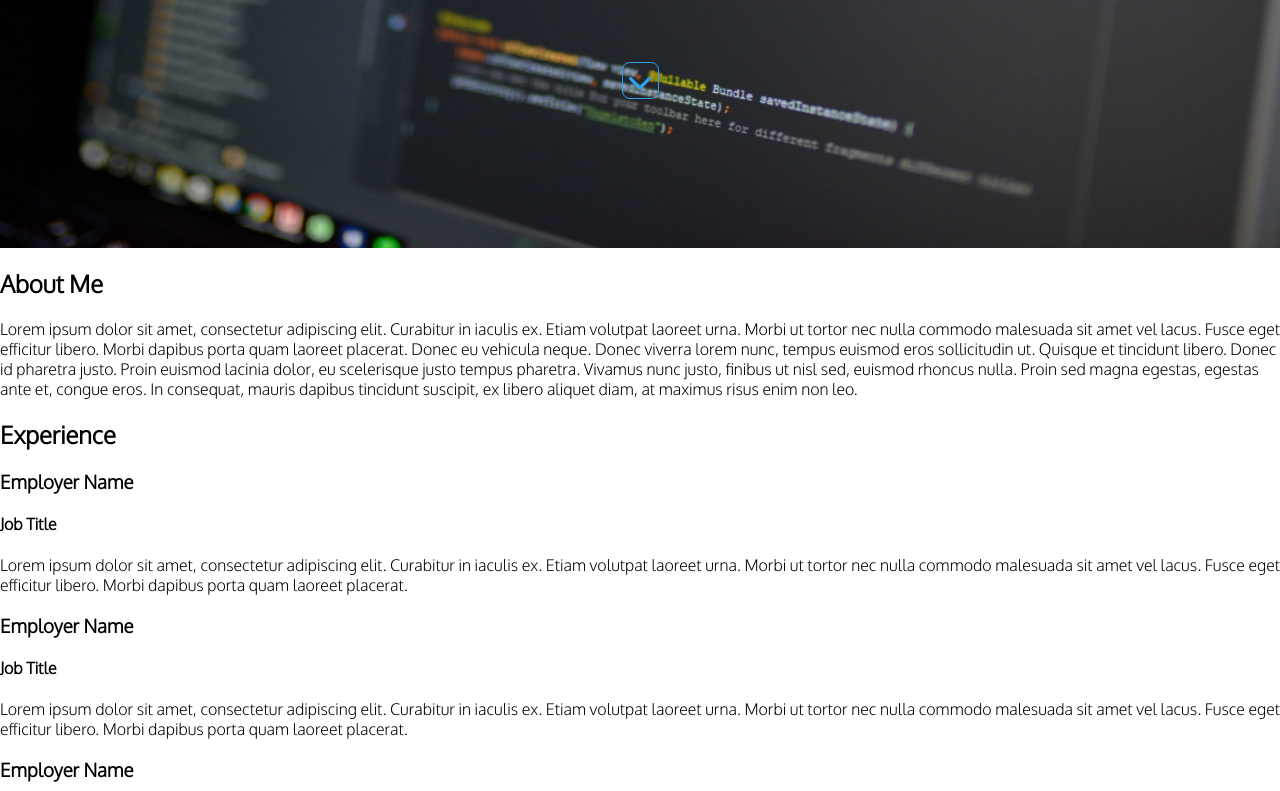
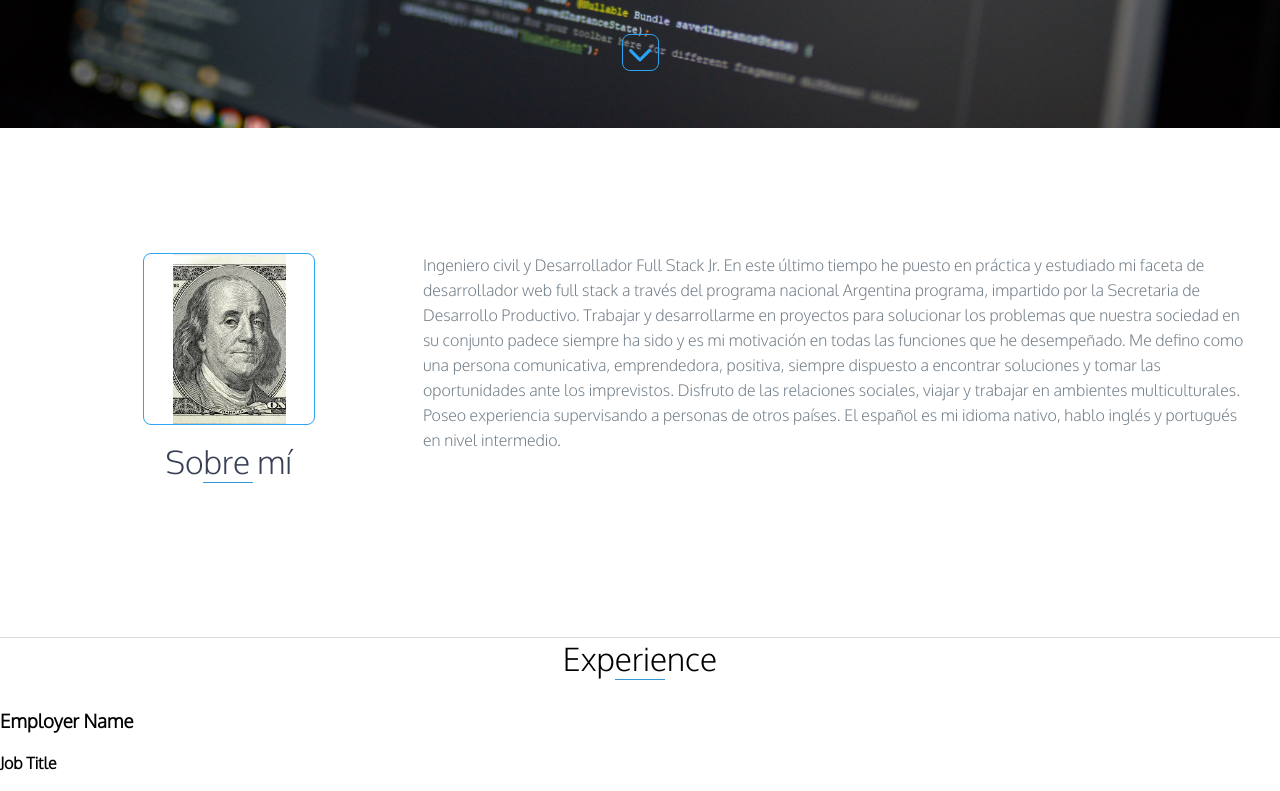
Before and after one commit to maxchz/PortafolioEstatico, a website: page index.html in a window 1280 px wide. Shown: the part 666-1457 px from the top of the page. Drawn offline with Linux system fonts and the light colour scheme.

Commit message:
seccion sobre mi cmopleta, falta implementar codigo para arrastrar la imagen y centrarla cuando usuario ingrese una nueva imagen

```diff
--- a/css/styles.css
+++ b/css/styles.css
@@ -67,7 +67,7 @@ a{
 
 #lead{
     position:relative;
-    height:100vh;
+    height:85vh;
     min-height:500px;
     max-height:1080px;
     background:url(../images/banner2.png);
@@ -137,7 +137,7 @@ a{
     width:100%;
     text-align:center;
     z-index:10;
-    bottom:18%;
+    bottom:8%;
     color:#fff;
 }
 
@@ -165,3 +165,74 @@ a{
 }
 
 @keyframes pulsate{0%{transform:scale(1, 1)}50%{transform:scale(1.6, 1.6)}100%{transform:scale(1, 1)}}
+
+
+/* SECCION SOBRE MI */
+
+#about{
+    padding:0px 15px;
+    text-align:center;
+    border-bottom:1px solid #dcd9d9;
+}
+
+#about h2{
+    color:#374054;
+}
+
+#about p{
+    color:#74808a;
+    line-height: 25px;
+    text-align:left;
+    margin:0;
+}
+
+.container-about{
+    display:flex;
+    padding:10% 1.5% 10% 1.5%;
+}
+
+.about-titulo{
+    display:flex;
+    flex-direction: column;
+    align-items: center;
+    width: 30%;
+    padding-left: 1.5%;
+    text-align:left;
+}
+.img-perfil{
+    width: 170px;
+    height: 170px;
+    padding: 0px ;
+    margin-bottom: 5%;
+}
+.img-perfil img{
+    width: 100%;
+    height: 100%;
+    border-radius: 0.5rem;
+    border:1px solid #2da4f3;
+    object-fit: contain;
+}
+.about-parrafo{
+    width:70%;
+    padding-left:1.5%;
+    padding-right: 1.5;
+}
+.heading{
+    position:relative;
+    display:flex;
+    justify-content:center;
+    align-items: center;
+    font-size:2em;
+    font-weight:300;
+    margin:0 0 30px 0}
+
+.heading:after{
+    position:absolute;
+    content:'';
+    top:100%;
+    height:1px;
+    width:50px;
+    left:0;
+    right:0;
+    margin:0 auto;
+    background:#3498db}
--- a/index.html
+++ b/index.html
@@ -75,7 +75,7 @@
         </nav>
 
     </header>
-    <!-- End header -->
+    <!-- Fin header -->
 
 
 
@@ -87,7 +87,7 @@
                     <button class="btn-descarga-cv" type="button">Descargar CV</button>
                 </a>
         </div>
-        <!-- End #lead-content -->
+        <!-- Fin #lead-content -->
 
         <div id="lead-overlay"></div>
 
@@ -102,29 +102,36 @@
         </div>
         <!-- End #lead-down -->
     </div>
-    <!-- End #lead -->
+    <!-- Fin #lead -->
 
 
-        <div id="about">
-            <div class="container">
-                <div class="row">
-                    <div class="col-md-4">
-                        <h2 class="heading">About Me</h2>
-
+        <section id="about">
+            <div class="container-about">
+                    <div class="about-titulo">
+                        <div class="img-perfil">
+                            <img src="images/foto-perfil.jpg" alt="foto perfil">
                         </div>
-                    <div class="col-md-8">
+                        <h2 class="heading">Sobre mí</h2>
+                    </div>
+                    <div class="about-parrafo">
                         <p>
-                            Lorem ipsum dolor sit amet, consectetur adipiscing elit. Curabitur in iaculis ex. Etiam volutpat laoreet urna. Morbi ut tortor nec nulla commodo malesuada sit amet vel lacus. Fusce eget efficitur libero. Morbi dapibus porta quam laoreet placerat. Donec
-                            eu vehicula neque. Donec viverra lorem nunc, tempus euismod eros sollicitudin ut. Quisque et tincidunt libero. Donec id pharetra justo. Proin euismod lacinia dolor, eu scelerisque justo tempus pharetra. Vivamus nunc justo, finibus
-                            ut nisl sed, euismod rhoncus nulla. Proin sed magna egestas, egestas ante et, congue eros. In consequat, mauris dapibus tincidunt suscipit, ex libero aliquet diam, at maximus risus enim non leo.
+                            Ingeniero civil y Desarrollador Full Stack Jr. En este último tiempo
+                            he puesto en práctica y estudiado mi faceta de desarrollador web full stack a través del
+                            programa nacional Argentina programa, impartido por la Secretaria de Desarrollo Productivo.
+                            Trabajar y desarrollarme en proyectos para solucionar los problemas que nuestra sociedad en su
+                            conjunto padece siempre ha sido y es mi motivación en todas las funciones que he desempeñado.
+                            Me defino como una persona comunicativa, emprendedora, positiva, siempre dispuesto a encontrar
+                            soluciones y tomar las oportunidades ante los imprevistos. Disfruto de las relaciones sociales,
+                            viajar y trabajar en ambientes multiculturales. Poseo experiencia supervisando a personas de otros
+                            países. El español es mi idioma nativo, hablo inglés y portugués en nivel intermedio.
                         </p>
                     </div>
             </div>
-            </div>
-        </div>
+        </section>
 
-    <!-- End #about -->
+    <!-- Fin #about -->
 
+    <section>
         <div id="experience" class="background-alt">
             <h2 class="heading">Experience</h2>
             <div id="experience-timeline">
@@ -153,8 +160,10 @@
                 </div>
             </div>
         </div>
-    <!-- End #experience -->
+    </section>
+    <!-- Fin #experiencia -->
 
+    <section>
         <div id="education">
             <h2 class="heading">Education</h2>
             <div class="education-block">
@@ -185,8 +194,9 @@
             </div>
             <!-- End .education-block -->
         </div>
-    <!-- End #education -->
-
+    </section>
+    <!-- Fin #educación -->
+    <section>
         <div id="projects" class="background-alt">
             <h2 class="heading">Projects</h2>
             <div class="container">
@@ -225,8 +235,10 @@
                 </div>
             </div>
         </div>
-    <!-- End #projects -->
+    </section>
+    <!-- Fin #projectos -->
 
+    <section>
         <div id="skills">
             <h2 class="heading">Skills</h2>
             <ul>
@@ -258,8 +270,9 @@
                 <li>Ruby on Rails</li>
             </ul>
         </div>
-    <!-- End #skills -->
-
+    </section>
+    <!-- Fin #habilidades -->
+    <section>
         <div id="contact">
             <h2>Get in Touch</h2>
             <div id="contact-form">
@@ -272,7 +285,8 @@
             </div>
             <!-- End #contact-form -->
         </div>
-    <!-- End #contact -->
+    </section>
+    <!-- Fin #contacto -->
 
     <footer>
         <div class="container">
@@ -312,7 +326,7 @@
             </div>
         </div>
     </footer>
-    <!-- End footer -->
+    <!-- Fin footer -->
 
     <!-- <script src="https://ajax.googleapis.com/ajax/libs/jquery/1.12.4/jquery.min.js"></script>
     <script src="js/scripts.min.js"></script> -->
```
Also changed, not shown: images/foto-perfil.jpg (added). Lines whose indentation alone changed are shown as unchanged.
